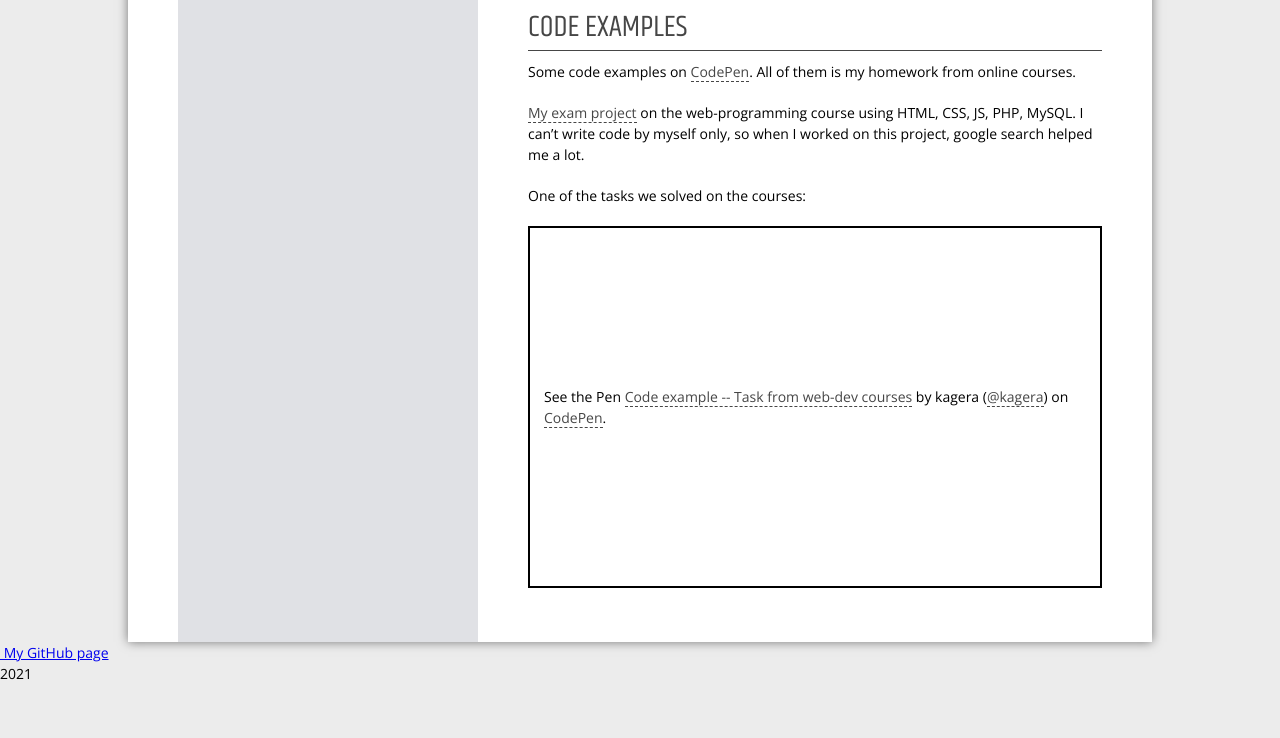
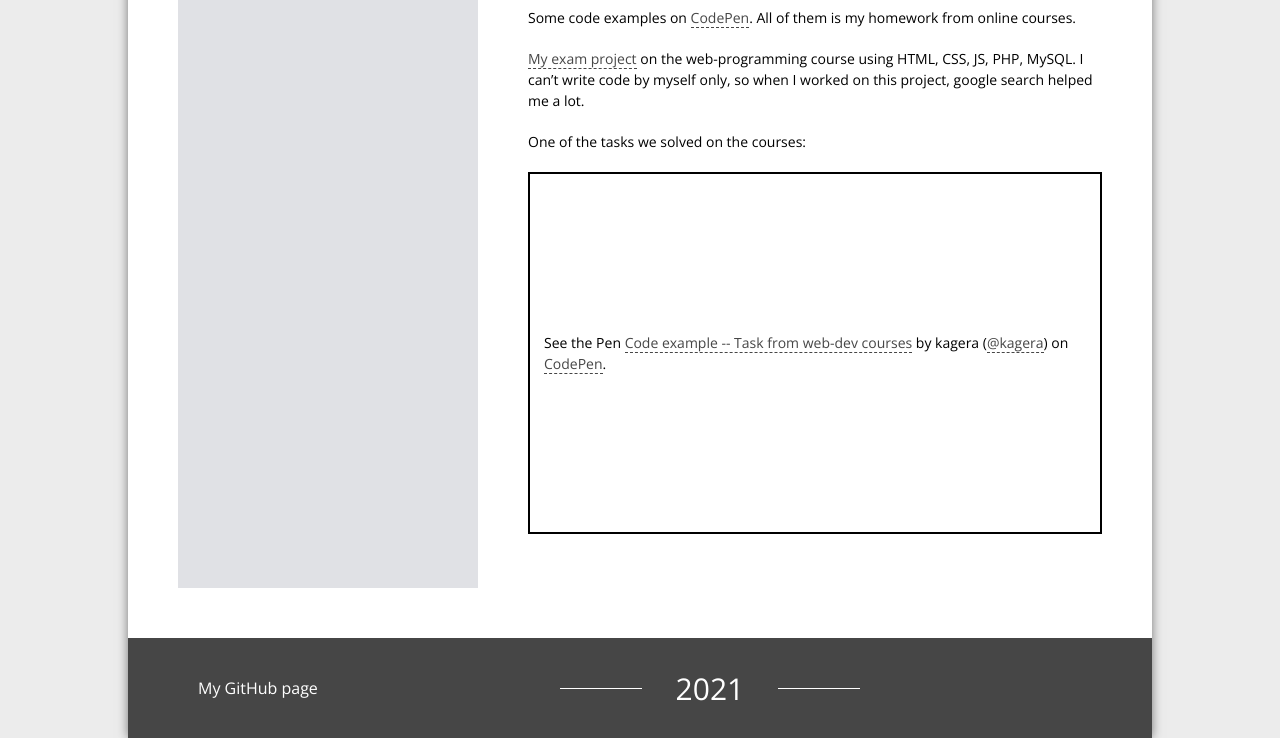
Before and after one commit to kagerka/rsschool-cv-JSFE2021Q1, a plain HTML site: page index.html in a window 1280 px wide. Shown: the part 1476-2214 px from the top of the page. Before the commit the page ends 2181 px from the top, so only its background shows below. Drawn offline with nearby package versions, Linux system fonts and the light colour scheme; a script that the page names is missing.

Commit message:
fix: change styles for better design

```diff
--- a/css/style.css
+++ b/css/style.css
@@ -108,18 +108,19 @@ Base Styles
 */
 
 body {
+  max-width: 1024px;
+  margin: 0 auto;
   background: #4545451a;
   font-family: 'Open Sans', sans-serif;
   font-weight: 300;
   font-size: 14px;
+  box-shadow: 0 0 10px rgba(0, 0, 0, 0.5);
 }
 
 main {
-  max-width: 1024px;
-  margin: auto;
   padding: 0 50px;
+  padding-bottom: 50px;
   background: #ffffff;
-  box-shadow: 0 0 10px rgba(0, 0, 0, 0.5);
 }
 
 
@@ -148,6 +149,7 @@ section {
 }
 
 .contact-data {
+  margin-top: 60px;
   font-family: 'Khand', sans-serif;
   font-weight: 100;
   font-size: 20px;
@@ -156,8 +158,32 @@ section {
   padding: 0 20px;
 }
 
+.contact-data ul {
+  display: flex;
+  height: 86px;
+  flex-flow: column wrap;
+  justify-content: space-between;
+}
+
+.contact-data li {
+  list-style: none;
+}
+
+.contact-data li a {
+  display: flex;
+  align-items: center;
+}
+
+.contact-data li a:hover {
+  color: #ff9f1a;
+}
+
 .contact-data img {
   margin-right: 20px;
+}
+
+.phone-number {
+  padding-right: 40px;
 }
 
 .contact-data div {
@@ -165,7 +191,6 @@ section {
   display: flex;
   align-items: center;
   white-space: nowrap;
-  ;
 }
 
 h1 {
@@ -185,7 +210,6 @@ h1::after {
   width: 200px;
   margin: 40px auto;
 }
-
 
 
 h2 {
@@ -278,8 +302,8 @@ p a:visited {
 }
 
 p a:hover {
-  color: #679c16;
-  border-bottom: 1px dashed#679c16;
+  color: #ff9f1a;
+  border-bottom: 1px dashed#ff9f1a;
 }
 
 h3 a,
@@ -289,9 +313,9 @@ li a {
 }
 
 h3 a:hover,
-li a:hover {
-  color: #679c16;
-  border-bottom: 1px dashed#679c16;
+.english li a:hover {
+  color: #ff9f1a;
+  border-bottom: 1px dashed#ff9f1a;
 }
 
 .contact-data a,
@@ -305,3 +329,71 @@ li a:hover {
   color: #ffffff;
   text-decoration: none;
 }
+
+footer {
+  background: #464646;
+  min-height: 100px;
+  padding: 20px 50px;
+  display: flex;
+  justify-content: space-between;
+  align-items: center;
+}
+
+footer a,
+footer a:link,
+footer a:visited {
+  font-family: 'Open Sans', sans-serif;
+  font-size: 16px;
+  font-weight: 400;
+  color: #ffffff;
+  text-decoration: none;
+  display: flex;
+  align-items: center;
+}
+
+.github-icon {
+  margin-right: 20px;
+}
+
+footer a:nth-of-type(2) img {
+  margin-top: -10px;
+}
+
+footer time {
+  font-family: 'Open Sans', sans-serif;
+  font-size: 30px;
+  color: #ffffff;
+}
+
+.year {
+  overflow: hidden;
+  text-align: center;
+  width: 300px;
+}
+
+.year time {
+  display: inline-block;
+  vertical-align: middle;
+  padding: 0 20px;
+}
+
+.year::before,
+.year::after {
+  content: "";
+  display: inline-block;
+  vertical-align: middle;
+  width: 30%;
+  height: 1px;
+  background-color: #ffffff;
+  position: relative;
+}
+
+.year::before {
+  margin-left: -50%;
+  left: -14px;
+}
+
+.year::after {
+  margin-right: -50%;
+  right: -14px;
+}
```
